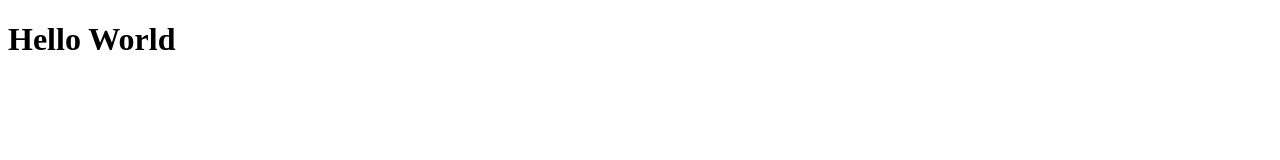
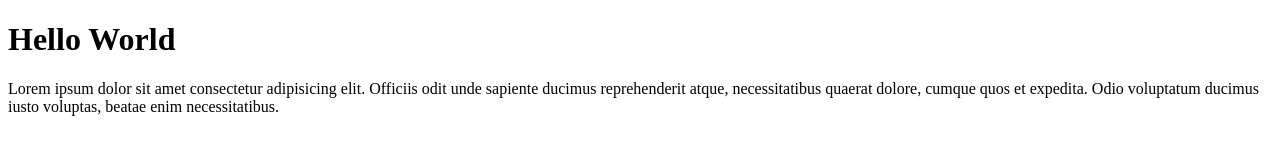
Before and after one commit to ifauzan9/wpu-git-test, a plain HTML site: page index.html in a window 1280 px wide. Drawn offline with Linux system fonts and the light colour scheme.

Commit message:
tambah paragraph

```diff
--- a/index.html
+++ b/index.html
@@ -10,6 +10,9 @@
 
 <body>
     <h1>Hello World</h1>
+    <p>Lorem ipsum dolor sit amet consectetur adipisicing elit. Officiis odit unde sapiente ducimus reprehenderit atque,
+        necessitatibus quaerat dolore, cumque quos et expedita. Odio voluptatum ducimus iusto voluptas, beatae enim
+        necessitatibus.</p>
 </body>
 
 </html>
```
